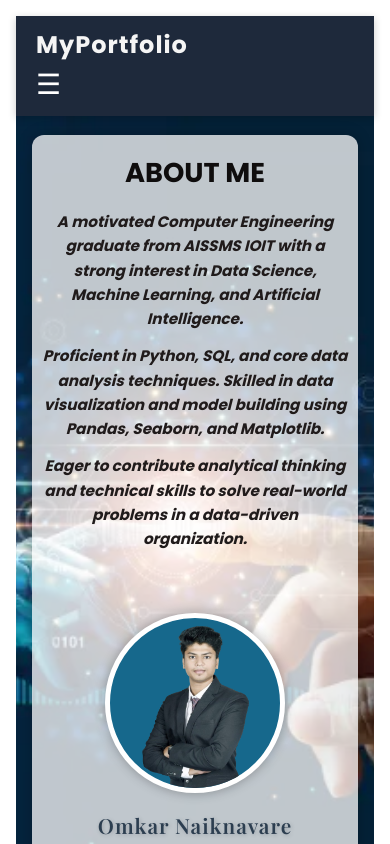
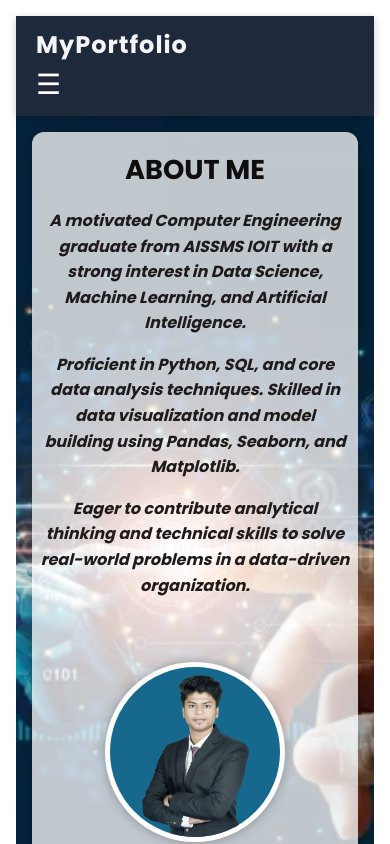
Before and after one commit to omkar300/portfolio, a React (Create React App) app: page / in a window 390 px wide. Shown: the top 844 px of the page. Built offline with nearby package versions, Linux system fonts and the light colour scheme.

Commit message:
Update About.css

```diff
--- a/src/components/About/About.css
+++ b/src/components/About/About.css
@@ -25,11 +25,12 @@
   border-radius: 12px;
   box-shadow: 0 0 15px rgba(0, 0, 0, 0.2);
   box-sizing: border-box;
+  flex-wrap: wrap;
 }
 
 .about-left {
   flex: 1.2;
-  min-width: 300px;
+  min-width: 280px;
   text-align: left;
   padding-right: 2rem;
   box-sizing: border-box;
@@ -42,7 +43,6 @@
   margin-bottom: 1rem;
   text-transform: uppercase;
   color: #0f0d0d;
-  box-shadow: #201b1b;
   transition: transform 0.3s ease;
 }
 
@@ -53,15 +53,17 @@
 
 .about-description {
   font-size: 1.2rem;
-  line-height: 1.9;
+  line-height: 1.8;
   margin-bottom: 1rem;
   font-style: oblique;
   font-weight: bolder;
   color: #201b1b;
   text-shadow: #ffffff;
   transition: transform 0.3s ease;
-  word-wrap: break-word;
+  word-break: break-word;
+  overflow-wrap: break-word;
   width: 100%;
+  max-width: 100%;
   box-sizing: border-box;
 }
 
@@ -86,8 +88,8 @@
   border-radius: 50%;
   border: 5px solid #ffffff;
   background-color: rgb(22, 104, 140);
-  object-fit: contain;            /* ✅ Shows full image */
-  object-position: center;        /* ✅ Keeps image centered */
+  object-fit: contain;       /* ✅ Ensures full image fits */
+  object-position: center;
   margin-top: 0;
   box-shadow: 0 0 12px rgba(0, 0, 0, 0.3);
   transition: transform 0.3s ease;
@@ -113,7 +115,7 @@
   color: #000000;
 }
 
-/* ✅ Responsive: Tablets and below */
+/* ✅ Responsive: Tablets */
 @media screen and (max-width: 768px) {
   .about {
     padding: 1rem;
@@ -138,7 +140,6 @@
   .about-description {
     font-size: 1.05rem;
     line-height: 1.7;
-    margin-bottom: 0.8rem;
   }
 
   .about-right {
@@ -146,8 +147,8 @@
   }
 
   .about-image {
-    width: 200px;
-    height: 200px;
+    width: 220px;
+    height: 220px;
   }
 
   .about-name {
@@ -155,7 +156,7 @@
   }
 }
 
-/* ✅ Responsive: Phones and small screens */
+/* ✅ Responsive: Small Phones */
 @media screen and (max-width: 480px) {
   .about-container {
     padding: 1rem 0.5rem;
@@ -166,7 +167,7 @@
   }
 
   .about-description {
-    font-size: 0.95rem;
+    font-size: 1rem;
     line-height: 1.6;
   }
 
```
